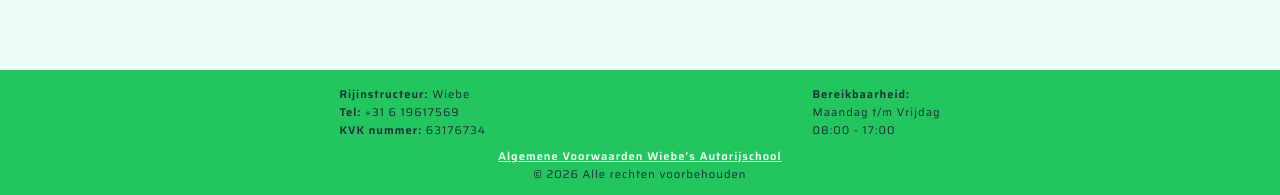
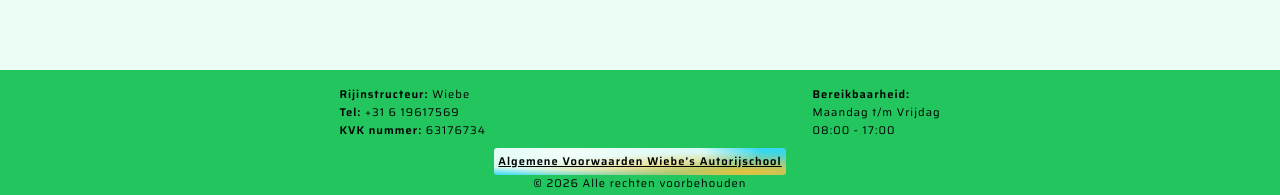
Before and after one commit to freki-inc/wiebes-autorijschool-app, a React (Vite) app: page /milieu in a window 1280 px wide. Shown: the part 602-797 px from the top of the page. Built offline with nearby package versions, Linux system fonts and the light colour scheme.

Commit message:
version 3 update website lighthouse improvements

```diff
--- a/src/App.css
+++ b/src/App.css
@@ -66,6 +66,7 @@
     --translucent-color: rgba(255, 255, 255, 0.8);
     --dark-translucent-color: rgba(119, 119, 119, 0.8);
     --white: #ffffff;
+    --black: #000000;
 
     /* Layout Colors */
 
@@ -92,7 +93,7 @@
     --headings: var(--text-color);
     --btn-text-color: var(--text-color);
     --form-labels: var(--text-color);
-    --footer-text: var(--light-color);
+    --footer-text: var(--black);
     --hero-light-text: var(--light-color);
     --pricecard-text: var(--light-color);
 
@@ -105,10 +106,13 @@
 
     /* Details */
     --shadow-color: var(--dark-color);
-    --wppGreen: #25d366;
-    --nav-open-button-icon-color: var(--dark-color);
     --dark-border: var(--dark-color);
-    --algemene-voorwaarden-link: var(--light-color);
+    --translucent-accent-color: rgba(251, 191, 36, 0.8);
+    --translucent-primary-color: rgba(34, 197, 94, 0.8);
+    --translucent-secondary-color: rgba(34, 211, 238, 0.8);
+
+    /* Links */
+    --algemene-voorwaarden-link: var(--black);
     --consent-color: var(--text-color);
     --consent-hover-color: var(--supporting-color);
     --site-links-hover-color: var(--supporting-color);
@@ -116,18 +120,22 @@
     --slagings-cbr-hover: var(--light-color);
     --contact-link-color: var(--text-color);
     --contact-link-hover: var(--supporting-color);
-    --translucent-accent-color: rgba(251, 191, 36, 0.8);
-    --translucent-primary-color: rgba(34, 197, 94, 0.8);
-    --translucent-secondary-color: rgba(34, 211, 238, 0.8);
+
+    /* Icons */
+    --wppGreen: #25d366;
+    --nav-open-button-icon-color: var(--dark-color);
 
     /* PriceCard */
     --electric-border-color: var(--supporting-color);
     --electric-light-color: oklch(from var(--electric-border-color) l c h);
-    --gradient-color: oklch(
-      from var(--electric-border-color) 0.3 calc(c / 2) h / 0.4
-    );
+    --gradient-color: oklch(from var(--electric-border-color) 0.3 calc(c / 2) h / 0.4);
     --color-neutral-900: oklch(0.185 0 0);
     --price-color: var(--accent-color);
+
+    /* Radial Gradients */
+    --slagings-percentage-background: radial-gradient(93% 87% at 87% 89%, rgba(251, 191, 36, 0.9) 0%, transparent 86.18%), radial-gradient(66% 87% at 26% 20%, rgba(255, 255, 255, 0.41) 0%, rgba(34, 211, 238, 0.1) 69.79%, rgba(34, 211, 238, 0.9) 100%);
+    --cbr-link-background: radial-gradient(93% 87% at 87% 89%, rgba(251, 191, 36, 0.9) 0%, transparent 86.18%), radial-gradient(66% 87% at 26% 20%, rgba(255, 255, 255, 0.41) 0%, rgba(34, 211, 238, 0.1) 69.79%, rgba(34, 211, 238, 0.9) 100%);
+    --algemene-voorwaarden-background: radial-gradient(93% 87% at 87% 89%, rgba(251, 191, 36, 0.9) 0%, transparent 86.18%), radial-gradient(66% 87% at 26% 20%, rgba(255, 255, 255, 0.41) 0%, rgba(34, 211, 238, 0.1) 69.79%, rgba(34, 211, 238, 0.9) 100%);
 
     /* Typography*/
     --body-font-family: 'Saira';
@@ -155,7 +163,6 @@
 
   html, body {
     width: 100vw;
-
     position: relative;
     background-color: var(--page-background);
     font-family: var(--body-font-family), 'Courier New', Courier, monospace;
@@ -177,17 +184,12 @@
     text-decoration: underline;
   }
 
-  /* a:visited {
-    color: var(--link);
-  } */
-
-  footer a {
-    font-weight: 600;
-  }
-
-  footer a:hover {
-    color: var(--highlight-color);
-    text-decoration: underline;
+  .algemene-voorwaarden-div {
+    width: fit-content;
+    padding: 0.3rem 0.3rem;
+    border-radius: 0.2rem;
+    background-color: var(--card-background);
+    background-image: var(--algemene-voorwaarden-background);
   }
 
   .algemene-voorwaarden {
@@ -196,6 +198,7 @@
   }
 
   .algemene-voorwaarden-link  {
+    font-weight: 600;
     color: var(--algemene-voorwaarden-link);
     text-decoration: underline;
   }
@@ -285,15 +288,15 @@
 
   @keyframes bounceUp {
     0%   { transform: translateY(0); }
-    10%  { transform: translateY(-2px); }
-    20%  { transform: translateY(-4px); }
-    30%  { transform: translateY(-6px); }
-    40%  { transform: translateY(-8px); }
-    50%  { transform: translateY(-10px); }
-    60%  { transform: translateY(-8px); }
-    70%  { transform: translateY(-6px); }
-    80%  { transform: translateY(-4px); }
-    90%  { transform: translateY(-2px); }
+    10%  { transform: translateY(-4px); }
+    20%  { transform: translateY(-6px); }
+    30%  { transform: translateY(-8px); }
+    40%  { transform: translateY(-12px); }
+    50%  { transform: translateY(-15px); }
+    60%  { transform: translateY(-12px); }
+    70%  { transform: translateY(-8px); }
+    80%  { transform: translateY(-6px); }
+    90%  { transform: translateY(-4px); }
     100% { transform: translateY(0); }
   }
 
@@ -513,7 +516,7 @@
 
   .slagings-percentage {
     background-color: var(--primary-color);
-    background-image: radial-gradient(93% 87% at 87% 89%, rgba(251, 191, 36, 0.9) 0%, transparent 86.18%), radial-gradient(66% 87% at 26% 20%, rgba(255, 255, 255, 0.41) 0%, rgba(34, 211, 238, 0.1) 69.79%, rgba(34, 211, 238, 0.9) 100%);
+    background-image: var(--slagings-percentage-background);
     border-radius: 0.4rem;
     padding: 0.5rem;
     box-shadow: 2px 2px 5px var(--shadow-color);
@@ -697,7 +700,7 @@
 
   .cbr-link-div {
     background-color: var(--primary-color);
-    background-image: radial-gradient(93% 87% at 87% 89%, rgba(251, 191, 36, 0.9) 0%, transparent 86.18%), radial-gradient(66% 87% at 26% 20%, rgba(255, 255, 255, 0.41) 0%, rgba(34, 211, 238, 0.1) 69.79%, rgba(34, 211, 238, 0.9) 100%);
+    background-image: var(--cbr-link-background);
     border-radius: 0.4rem;
     padding: 0.5rem;
     display: flex;
@@ -981,6 +984,7 @@
     backdrop-filter: blur(10px);
     padding: 1rem 0.8rem;
     font-size: 0.7rem;
+    color: var(--footer-text);
     margin-top: 2rem;
   }
 
@@ -994,6 +998,8 @@
   .footer-bottom {
     display: flex;
     flex-direction: column;
+    justify-content: center;
+    align-items: center;
     text-align: center;
   }
 }
@@ -1010,6 +1016,7 @@
     width: 15rem;
     display: inline-block;
     padding: 0.7rem;
+    margin: 1rem;
     font-family: var(--btn-font);
     font-size: 1.6rem;
     font-weight: 500;
--- a/src/components/Footer.jsx
+++ b/src/components/Footer.jsx
@@ -16,7 +16,10 @@
                 </div>
             </div>
             <div className="footer-bottom">
-                <NavLink to="/algemenevoorwaarden"><p className="algemene-voorwaarden-link">Algemene Voorwaarden Wiebe’s Autorijschool</p></NavLink> {/*Moet nog worden gemaakt*/}
+                <div className="algemene-voorwaarden-div">
+                    <NavLink to="/algemenevoorwaarden"><p className="algemene-voorwaarden-link">Algemene Voorwaarden Wiebe’s Autorijschool</p></NavLink>
+                </div>
+
                 <p><strong>&copy;</strong> 2026 Alle rechten voorbehouden</p>
             </div>
         </footer>
--- a/src/components/Hero.jsx
+++ b/src/components/Hero.jsx
@@ -19,14 +19,14 @@
                     to="/contact"
                     draggable={false}>
                     <button
-                        className="on-top prevent-select mt-1 cta-button"
+                        className="on-top prevent-select cta-button"
                         draggable={false}>
                             Proefles aanvragen
                     </button>
                 </NavLink>
                 <span className="hand-bounce emoticons hero-slogan-2-emoji mt-05">&#128070;</span>
             </div>
-            <a href="#price" className="hero-down-position on-top">
+            <a href="#price" className="hero-down-position on-top" aria-label="Scroll down">
                 <svg
                     xmlns="http://www.w3.org/2000/svg"
                     fill="none"
--- a/src/components/Nav.jsx
+++ b/src/components/Nav.jsx
@@ -20,7 +20,7 @@
                 </Link>
 
                 {/* Hamburger menu icon */}
-                <button type="button" className="nav-open-button" onClick={onOpen}>
+                <button type="button" className="nav-open-button" aria-label="Menu" onClick={onOpen}>
                     <svg
                         xmlns="http://www.w3.org/2000/svg"
                         fill="none"
@@ -39,6 +39,7 @@
                 {/* Hamburger menu */}
                 <ul id="site-links" className={`site-links ${isOpen ? 'open' : ''}`}>
 
+                    <li>
                         <Link to="/" onClick={onClose}>
                             <img
                                 src={logo}
@@ -48,6 +49,7 @@
                                 className="logo"
                             />
                         </Link>
+                    </li>
 
                     <li>
                         <button type="button" onClick={onClose}>
@@ -86,6 +88,7 @@
                             Home
                         </NavLink>
                     </li>
+
                     <li>
                         <NavLink to="/prijslijst" onClick={onClose}>
                             <svg
@@ -103,8 +106,8 @@
                              </svg>
                              Prijslijst
                         </NavLink>
+                    </li>
 
-                    </li>
                     <li>
                         <NavLink to="/overons" onClick={onClose}>
                             <svg
@@ -123,6 +126,7 @@
                             Over ons
                         </NavLink>
                     </li>
+
                     <li>
                         <NavLink to="/milieu" onClick={onClose}>
                             <svg
@@ -141,6 +145,7 @@
                             Milieu
                         </NavLink>
                     </li>
+
                     <li>
                         <NavLink to="/walloffame" onClick={onClose}>
                             <svg
@@ -159,6 +164,7 @@
                             Wall of Fame
                         </NavLink>
                     </li>
+
                     <li>
                         <NavLink to="/examenchecklist" onClick={onClose}>
                             <svg
@@ -177,6 +183,7 @@
                             Examen Checklist
                         </NavLink>
                     </li>
+
                     <li>
                         <NavLink to="/contact" onClick={onClose}>
                             <svg
@@ -195,9 +202,8 @@
                             Contact
                         </NavLink>
                     </li>
+
                 </ul>
-
-
             </nav>
         </header>
     )
```
Lines whose indentation alone changed are shown as unchanged.
